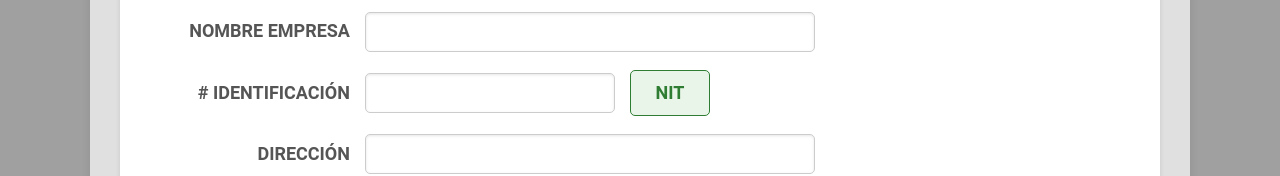
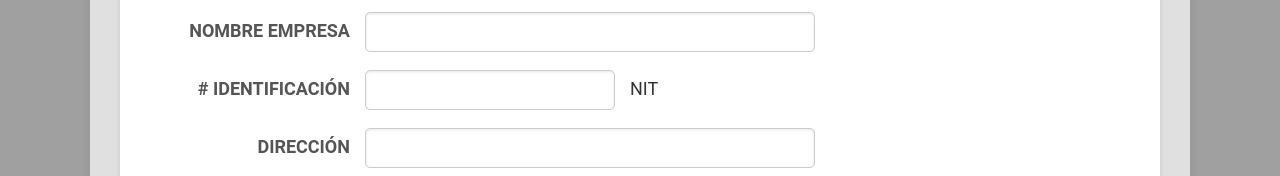
Before and after one commit to DanielFernandoVelazco/tundama-system, a React (Create React App) app in the folder frontend/: page /providers in a window 1280 px wide. Shown: the part 249-425 px from the top of the page. Built offline with nearby package versions, Linux system fonts and the light colour scheme; no server answers; sample sign-in values are in the browser's storage.

Commit message:
Modifica css providers

```diff
--- a/frontend/src/pages/Providers/Providers.css
+++ b/frontend/src/pages/Providers/Providers.css
@@ -50,6 +50,19 @@
 
 .provider-identification {
     font-family: 'Courier New', monospace;
+}
+
+.provider-type .type-badge {
+    padding: 4px 8px;
+    border-radius: 12px;
+    font-size: 12px;
+    font-weight: bold;
+    text-transform: uppercase;
+}
+
+.provider-type .type-badge.nit {
+    background-color: #e8f5e8;
+    color: #2e7d32;
 }
 
 .provider-phone {
@@ -144,7 +157,7 @@
     width: 100%;
 }
 
-/* GRUPO DE IDENTIFICACIÓN */
+/* GRUPO DE IDENTIFICACIÓN - ESTILO IDÉNTICO A CLIENTS */
 .form-group-providers.identification-group {
     display: flex;
     align-items: center;
@@ -171,14 +184,14 @@
     margin: 0;
 }
 
-/* BADGE PARA NIT */
-.nit-badge {
-    padding: 8px 16px;
-    background-color: #e8f5e8;
-    color: #2e7d32;
+/* BADGE NIT FIJO - MISMOS ESTILOS QUE CLIENTS */
+.nit-fixed-badge {
+    padding: 10px 20px;
+    background-color: #3ABDBF;
+    color: white;
     border-radius: 5px;
+    font-size: 14px;
     font-weight: bold;
-    border: 1px solid #2e7d32;
     min-width: 80px;
     text-align: center;
 }
@@ -250,7 +263,7 @@
         width: 100%;
     }
 
-    .nit-badge {
+    .nit-fixed-badge {
         width: 100%;
         text-align: center;
     }
```
